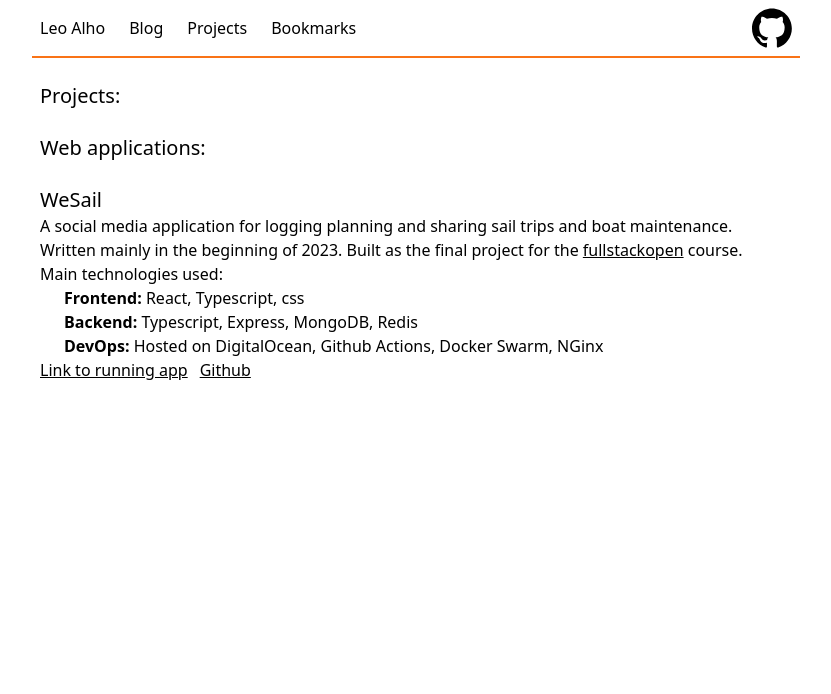
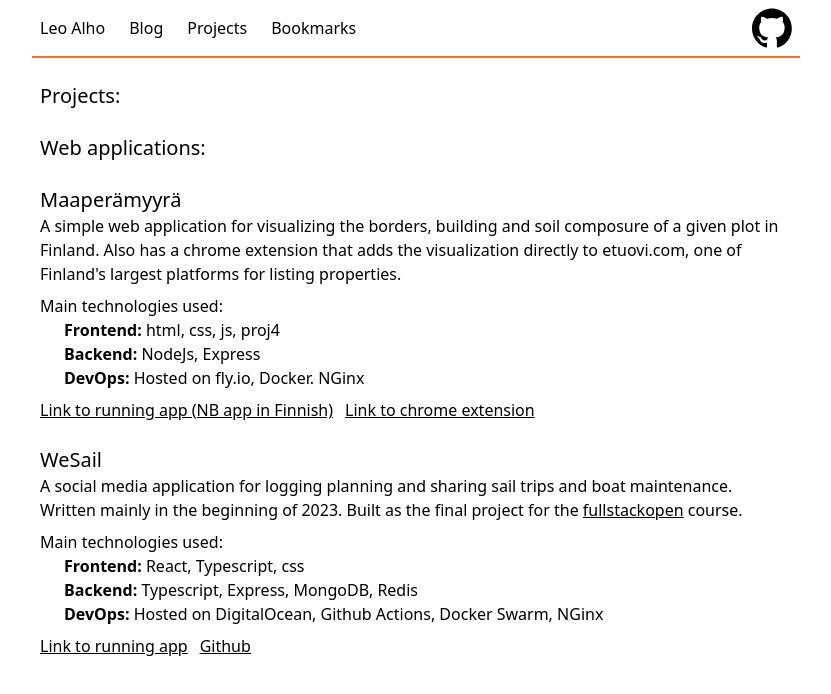
Before and after one commit to leoalho/leoalho.github.io, a Next.js app: page /projects in a window 1280 px wide. Shown: the top 694 px of the page, without its empty margins (224-1055 px from the left). Built offline with nearby package versions, Linux system fonts and the light colour scheme.

Commit message:
Add maaperä project, update index text, small blog page styling

```diff
--- a/src/pages/blog.tsx
+++ b/src/pages/blog.tsx
@@ -10,7 +10,7 @@
   return (
     <div className="my-6">
       <Link href={`/posts/${metadata.id}`}>
-        <h2>{metadata.title}</h2>
+        {metadata.title}
       </Link>
       <div>Published {metadata.date}</div>
     </div>
--- a/src/pages/index.tsx
+++ b/src/pages/index.tsx
@@ -16,7 +16,7 @@
       </div>
       <div>
         Want to be in touch? Contact me by emailing{" "}
-        <a href={"mailto:leo@alho.dev"}>leo@alho.dev</a>
+        <a href={"mailto:leo@alho.dev"}>leo@alho.dev</a>. I am especially interested iin discussing projects related to health tech and the European sovereign cloud.
       </div>
     </div>
   );
--- a/src/pages/projects.tsx
+++ b/src/pages/projects.tsx
@@ -10,6 +10,27 @@
       <h2>Projects:</h2>
       <h2 className="my-6">Web applications:</h2>
       <div className="my-6">
+        <h2>Maaperämyyrä</h2>
+        <div>
+          A simple web application for visualizing the borders, building and soil composure of a given plot in Finland. Also has a chrome extension that adds the visualization directly to etuovi.com, one of Finland's largest platforms for listing properties.
+        </div>
+        <div className="my-2">
+          Main technologies used:
+          <div className="ml-6">
+            <b>Frontend:</b> html, css, js, proj4
+            <br />
+            <b>Backend:</b> NodeJs, Express
+            <br />
+            <b>DevOps:</b> Hosted on fly.io, Docker.
+            NGinx
+          </div>
+        </div>
+        <div>
+          <Link href="https://maapera.fly.dev">Link to running app (NB app in Finnish)</Link>
+          <Link className="ml-3" href="https://chromewebstore.google.com/detail/etuovi-maaper%C3%A4/jmnheggelkjnhbgepnpoaamkpjoidjpl?hl=fi">Link to chrome extension</Link>
+        </div>
+      </div>
+      <div className="my-6">
         <h2>WeSail</h2>
         <div>
           A social media application for logging planning and sharing sail trips
@@ -17,7 +38,7 @@
           as the final project for the{" "}
           <Link href="https://fullstackopen.com">fullstackopen</Link> course.
         </div>
-        <div>
+        <div className="my-2">
           Main technologies used:
           <div className="ml-6">
             <b>Frontend:</b> React, Typescript, css
```
